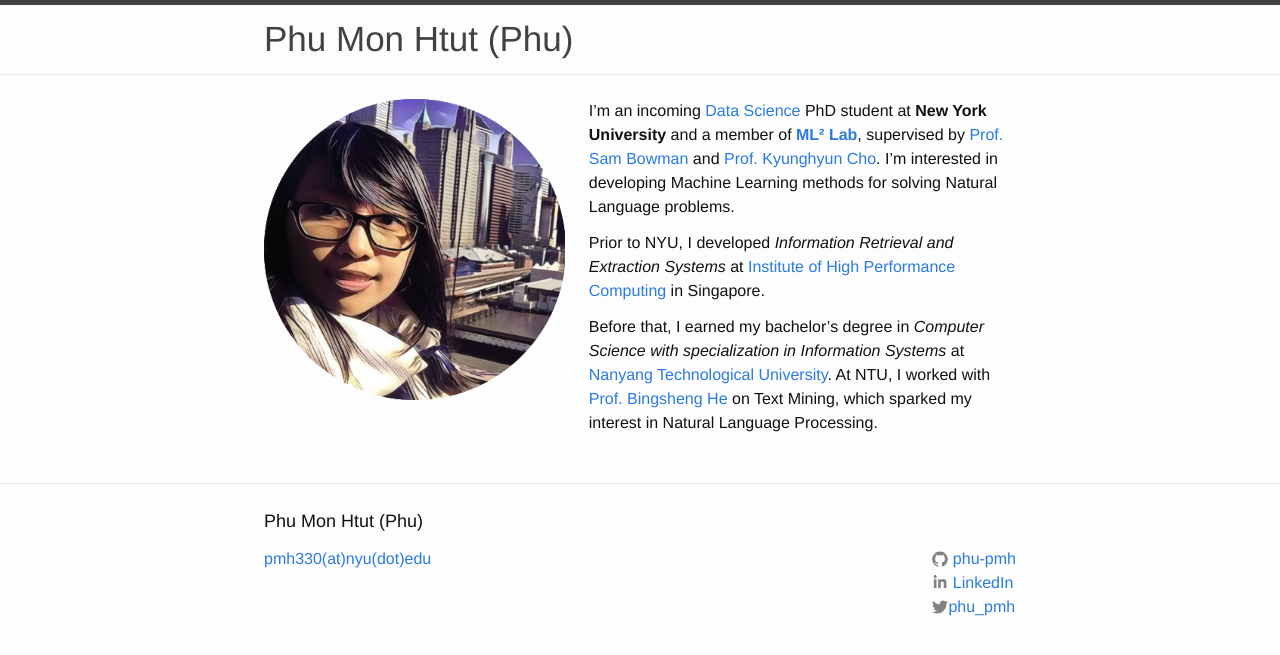
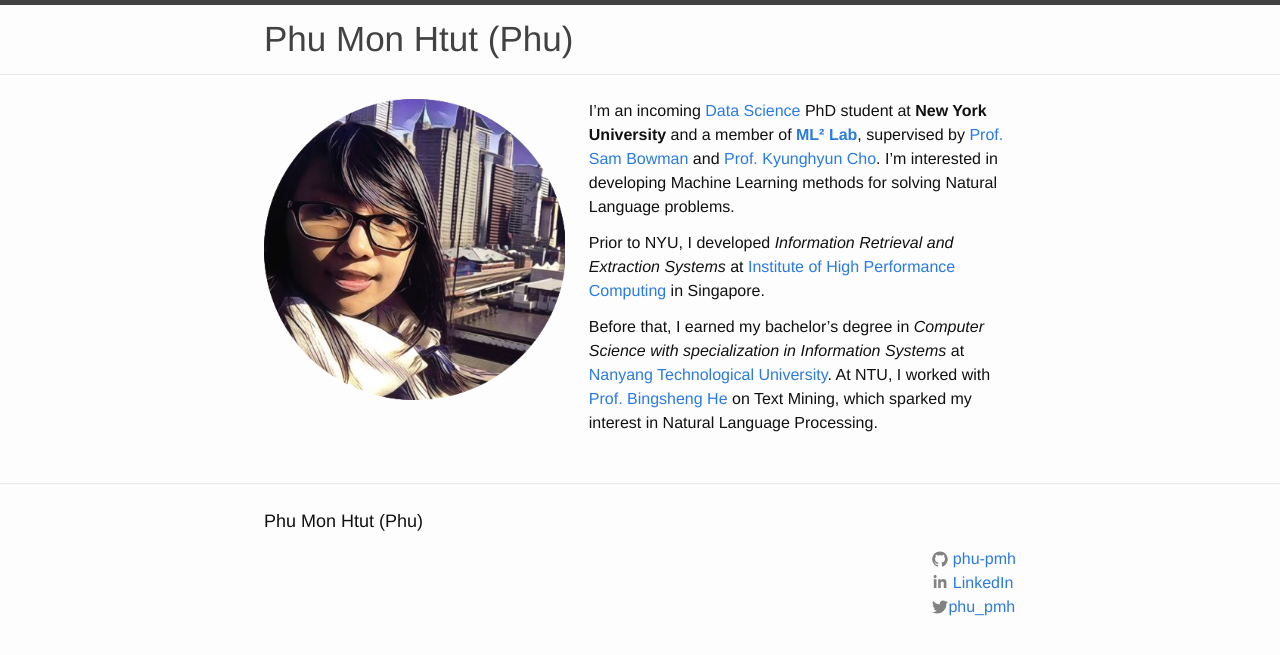
Before and after one commit to phu-pmh/phu-pmh.github.io, a Jekyll site: the page built from index.md, in a window 1280 px wide. Shown: the top 655 px of the page. Built offline with Jekyll 4.4.1, drawn with Linux system fonts in a browser that asks for light colours.

Commit message:
Update _config.yml

```diff
--- a/_config.yml
+++ b/_config.yml
@@ -1,6 +1,6 @@
 title: Phu Mon Htut (Phu)
 author: Phu Mon Htut (Phu)
-email: pmh330(at)nyu(dot)edu
+
 description: > # this means to ignore newlines until "baseurl:"
   Phu's website
 
```
